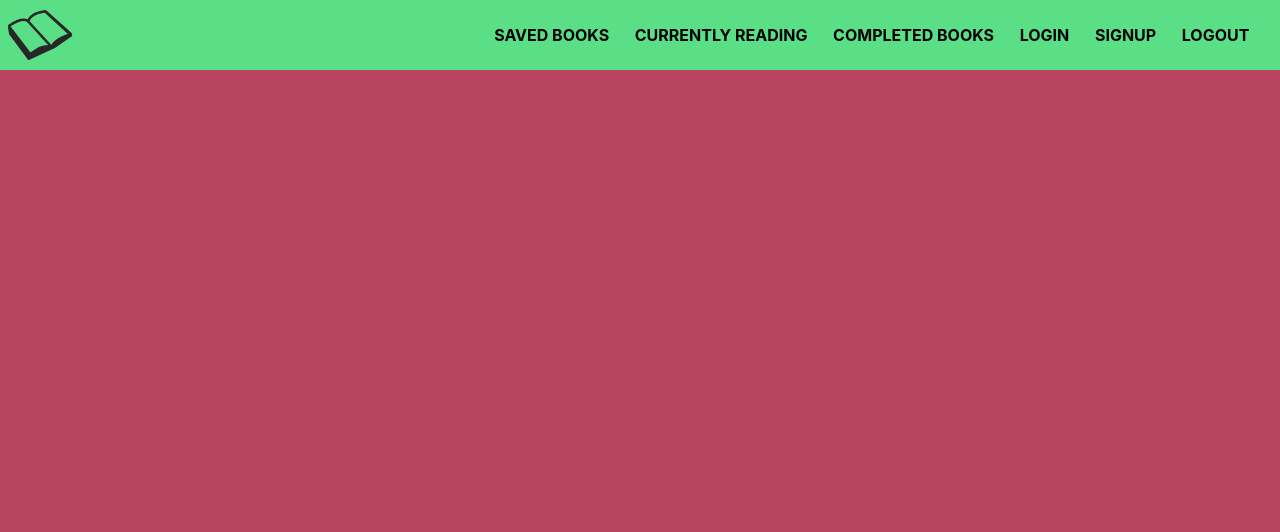
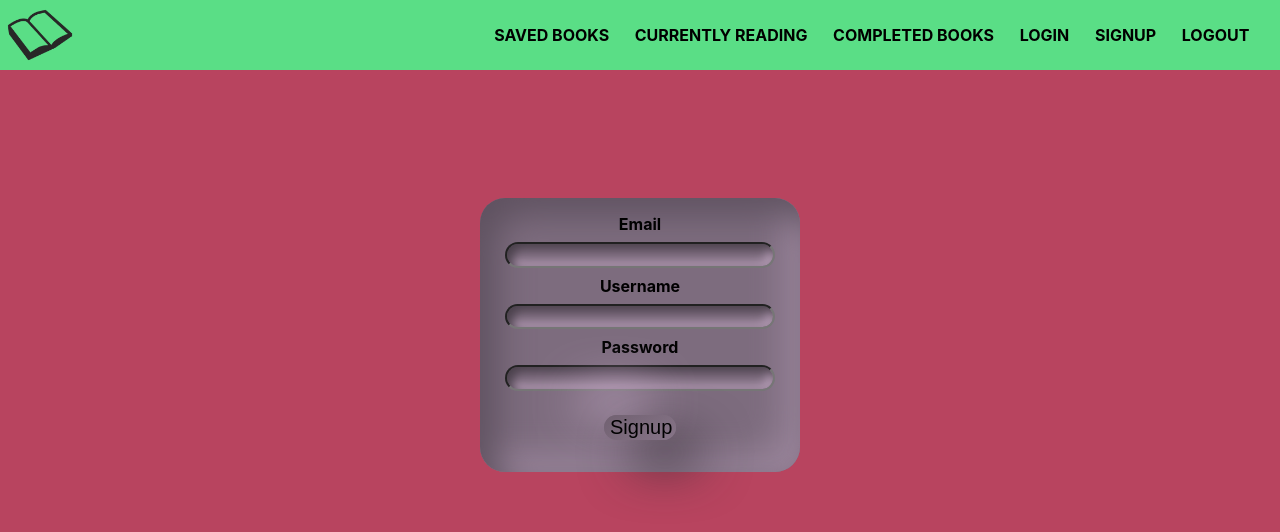
Before and after one commit to coleleg/book-tracker, a React (Create React App) app in the folder client/: page /signup in a window 1280 px wide. Shown: the top 532 px of the page. Built offline with nearby package versions, Linux system fonts and the light colour scheme.

Commit message:
add login/signup functionality.  connect to atlas.  remove description and img from current and completed

```diff
--- a/client/src/App.js
+++ b/client/src/App.js
@@ -7,6 +7,7 @@ import Current from './pages/Current';
 import Completed from './pages/Completed';
 import Navbar from './components/Navbar';
 import Login from './components/Login'
+import Signup from './components/Signup';
 
 
 function App() {
@@ -18,6 +19,7 @@ function App() {
               <Routes>
                 <Route path = '/' element={<Home />} />
                 <Route path = '/login' element={<Login />} />
+                <Route path = '/signup' element={<Signup />} />
                 <Route path = '/saved' element={<Saved />} />
                 <Route path = '/current' element={<Current />} />
                 <Route path = '/completed' element={<Completed />} />
--- a/client/src/components/Login.js
+++ b/client/src/components/Login.js
@@ -2,8 +2,11 @@ import React, { useState } from 'react'
 import styled from 'styled-components';
 import { loginUser } from '../utils/rest';
 import Auth from '../utils/auth';
+import { useNavigate } from 'react-router';
 
 function Login() {
+    const navigate = useNavigate();
+
     const [formState, setFormState] = useState({ email: '', password: '' });
 
     const handleChange = async (event) => {
@@ -36,6 +39,8 @@ function Login() {
             email: '',
             password:''
         });
+
+        navigate('/');
 
     }
 
--- a/client/src/components/Navbar.js
+++ b/client/src/components/Navbar.js
@@ -20,10 +20,10 @@ const Navbar = () => {
                 <a href="/completed">
                     <span>COMPLETED BOOKS</span>
                 </a>
-                <a>
+                <a href="/login">
                     <span>LOGIN</span>
                 </a>
-                <a>
+                <a href="/signup">
                     <span>SIGNUP</span>
                 </a>
                 <a>
--- a/client/src/components/Signup.js
+++ b/client/src/components/Signup.js
@@ -1,17 +1,60 @@
 import React, { useState } from 'react'
 import styled from 'styled-components';
+import { createUser } from '../utils/rest';
+import Auth from '../utils/auth';
+import { useNavigate } from 'react-router';
 
 function Signup() {
+    const navigate = useNavigate();
+
+    const [formState, setFormState] = useState({ email: '', username: '', password: '' });
+
+    const handleChange = async (event) => {
+        const { name, value } = event.target;
+
+        setFormState({
+            ...formState,
+            [name]: value,
+        });
+    }
+
+    const handleSubmit = async (event) => {
+        event.preventDefault();
+
+        try {
+            const response = await createUser(formState);
+
+            if(!response.ok) {
+                throw new Error('Try again');
+            }
+
+            const { token, user } = await response.json();
+            Auth.login(token);
+
+        } catch (e) {
+            console.error(e);
+        }
+
+        setFormState({
+            email: '',
+            username: '',
+            password:''
+        });
+
+        navigate('/');
+
+    }
+
     return (
         <Container>
-            <LoginForm>
+            <LoginForm onSubmit={handleSubmit}>
                 <label>Email</label>
-                <input type='email'></input>
-                <labe>Username</labe>
-                <input type='text'></input>
+                <input type='email' name='email' onChange={handleChange}></input>
+                <label>Username</label>
+                <input type='text' name='username' onChange={handleChange}></input>
                 <label>Password</label>
-                <input type='password'></input>
-                <button type='submit'>Login</button>
+                <input type='password' name='password' onChange={handleChange}></input>
+                <button type='submit'>Signup</button>
             </LoginForm>
         </Container>
     )
--- a/client/src/pages/Completed.js
+++ b/client/src/pages/Completed.js
@@ -33,7 +33,7 @@ function Completed() {
 
                 // iterate through booksRead to get total pages read
                 let pages = 0;
-                for (let i=0; i < user.booksRead.length; i++) {
+                for (let i = 0; i < user.booksRead.length; i++) {
                     pages = pages + user.booksRead[i].pageCount
                 }
                 setPagesRead(pages);
@@ -55,10 +55,8 @@ function Completed() {
                 {userData.booksRead?.map((book) => {
                         return (
                             <Card key={book.bookId}>
-                                <img src = {book.img} />
                                 <h4>{book?.title}</h4>
                                 <h5>{book?.authors}</h5>
-                                <p className='desc'>{book?.description}</p>
                                 <p className='pages'>Page Count: {book?.pageCount}</p>
                             </Card>
                         )
--- a/client/src/pages/Current.js
+++ b/client/src/pages/Current.js
@@ -85,10 +85,8 @@ function Current() {
                 {userData.currentlyReading?.map((book) => {
                         return (
                             <Card key={book.bookId}>
-                                <img src = {book.img} />
                                 <h4>{book?.title}</h4>
                                 <h5>{book?.authors}</h5>
-                                <p className='desc'>{book?.description}</p>
                                 <p className='pages'>Page Count: {book?.pageCount}</p>
                                 <button onClick={() => handleMoveToFinished(book?.bookId)}>Move to Completed Books</button>
                             </Card>
```
Also changed, not shown: 2 other files (tests, documents, lock files or other folders).
